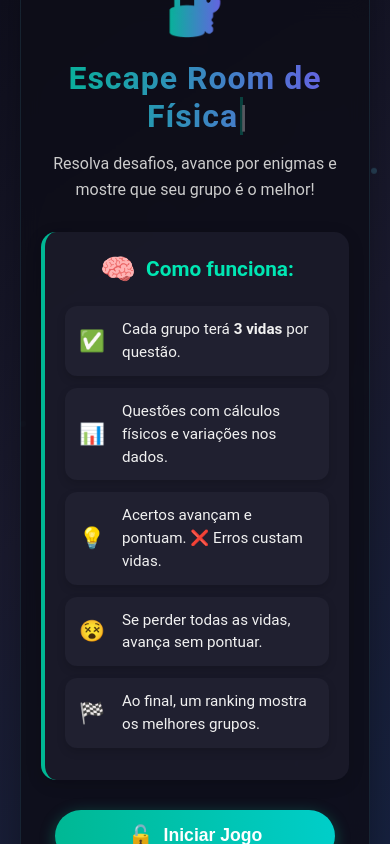
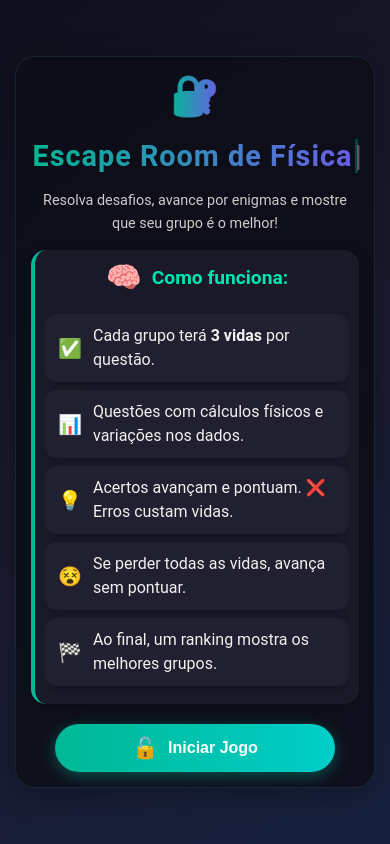
Before and after one commit to DiogoDemetrius/scaperoom-fisica, a React (Create React App) app: page / in a window 390 px wide. Built offline with nearby package versions, Linux system fonts and the light colour scheme.

Commit message:
att side bar telas

```diff
--- a/src/pages/Home.css
+++ b/src/pages/Home.css
@@ -7,17 +7,23 @@
 
 html, body {
   height: 100%;
+  min-height: 100vh;
   font-family: 'Segoe UI', sans-serif;
   background: linear-gradient(145deg, #111, #1b1b1b, #222);
   color: #fff;
+  overflow-x: hidden;
 }
 
 /* Container principal com efeito de fundo */
 .home-container {
   position: relative;
   min-height: 100vh;
-  overflow: hidden;
+  width: 100%;
+  overflow-x: hidden;
+  overflow-y: auto;
   background: linear-gradient(145deg, #0f0f1d, #1a1a2e, #16213e);
+  display: flex;
+  flex-direction: column;
 }
 
 /* Partículas de fundo */
@@ -92,7 +98,8 @@ html, body {
   display: flex;
   justify-content: center;
   align-items: center;
-  height: 100vh;
+  min-height: 100vh;
+  width: 100%;
   padding: 20px;
   position: relative;
   z-index: 1;
@@ -108,6 +115,7 @@ html, body {
   padding: 30px;
   box-shadow: 0 8px 32px rgba(0, 0, 0, 0.3);
   border: 1px solid rgba(101, 224, 255, 0.1);
+  margin: 20px auto;
 }
 
 /* Logo container */
@@ -178,12 +186,18 @@ html, body {
   background: rgba(30, 30, 46, 0.7);
   border-radius: 15px;
   padding: 20px;
-  margin-bottom: 30px;
+  margin: 20px 0;
   border-left: 4px solid #00b894;
   box-shadow: 0 4px 15px rgba(0, 0, 0, 0.2);
+  overflow: hidden;
 }
 
 /* Regras */
+.home-rules {
+  width: 100%;
+  overflow: hidden;
+}
+
 .home-rules h3 {
   font-size: 1.5rem;
   margin-bottom: 20px;
@@ -215,6 +229,7 @@ html, body {
   color: #f1f1f1;
   box-shadow: 0 4px 8px rgba(0, 0, 0, 0.15);
   transition: transform 0.2s ease, box-shadow 0.2s ease;
+  width: 100%;
 }
 
 .rule-item:hover {
@@ -290,20 +305,22 @@ html, body {
 @media (max-width: 768px) {
   .home-content-centered {
     padding: 20px;
+    margin: 10px;
+    width: calc(100% - 20px);
   }
 
   .home-title {
-    font-size: 2.5rem;
-  }
-}
-
-@media (max-width: 600px) {
-  .home-title {
-    font-size: 2rem;
+    font-size: 2.2rem;
   }
 
   .home-subtitle {
     font-size: 1rem;
+    margin-bottom: 20px;
+  }
+
+  .card-container {
+    padding: 15px;
+    margin: 15px 0;
   }
 
   .home-rules h3 {
@@ -311,16 +328,196 @@ html, body {
   }
 
   .rule-item {
-    font-size: 0.95rem;
+    padding: 12px;
+    margin-bottom: 10px;
+  }
+}
+
+@media (max-width: 480px) {
+  .home-centered {
+    padding: 10px;
+  }
+
+  .home-content-centered {
+    padding: 15px;
+    margin: 5px;
+    width: calc(100% - 10px);
+  }
+
+  .card-container {
+    padding: 10px;
+    margin: 10px 0;
+  }
+
+  .home-title {
+    font-size: 1.8rem;
+  }
+
+  .home-subtitle {
+    font-size: 0.9rem;
+    margin-bottom: 15px;
+  }
+
+  .logo-icon {
+    font-size: 2.5rem;
+  }
+
+  .home-rules h3 {
+    font-size: 1.2rem;
+  }
+
+  .rule-item {
+    padding: 10px;
+    margin-bottom: 8px;
+  }
+
+  .rule-emoji {
+    font-size: 1.2rem;
+    margin-right: 8px;
+  }
+
+  .start-button {
+    padding: 12px 24px;
+    font-size: 1rem;
+  }
+}
+
+@media (max-height: 600px) {
+  .home-centered {
+    padding: 10px;
+    min-height: auto;
+  }
+
+  .home-content-centered {
+    margin: 10px auto;
+  }
+
+  .card-container {
+    margin: 10px 0;
+  }
+
+  .logo-container {
+    margin-bottom: 10px;
+  }
+
+  .home-rules ul {
+    margin-bottom: 15px;
+  }
+}
+
+/* Ajustes para telas muito pequenas */
+@media (max-width: 320px) {
+  .home-centered {
+    padding: 5px;
+  }
+
+  .home-content-centered {
+    padding: 10px;
+    margin: 5px;
+  }
+
+  .card-container {
+    padding: 8px;
+    margin: 8px 0;
+  }
+
+  .home-title {
+    font-size: 1.5rem;
+  }
+
+  .home-subtitle {
+    font-size: 0.8rem;
+  }
+
+  .home-rules h3 {
+    font-size: 1.1rem;
+  }
+
+  .rule-item {
+    padding: 8px;
+    margin-bottom: 6px;
+  }
+
+  .start-button {
+    padding: 10px 20px;
+    font-size: 0.9rem;
+  }
+}
+
+.rules-list {
+  list-style: none;
+  padding: 0;
+  margin: 0;
+  width: 100%;
+}
+
+.title-text {
+  display: inline-block;
+  word-break: break-word;
+}
+
+/* Ajustes para scroll em telas muito pequenas */
+@media (max-height: 500px) {
+  .home-container {
+    min-height: 100%;
+    height: auto;
+  }
+
+  .home-centered {
+    min-height: 100%;
+    height: auto;
+    align-items: flex-start;
+    padding-top: 20px;
+    padding-bottom: 20px;
+  }
+
+  .home-content-centered {
+    margin: 0 auto;
+  }
+
+  .rules-list {
+    max-height: 200px;
+    overflow-y: auto;
+    padding-right: 10px;
+  }
+
+  .rules-list::-webkit-scrollbar {
+    width: 6px;
+  }
+
+  .rules-list::-webkit-scrollbar-track {
+    background: rgba(255, 255, 255, 0.1);
+    border-radius: 3px;
+  }
+
+  .rules-list::-webkit-scrollbar-thumb {
+    background: rgba(101, 224, 255, 0.3);
+    border-radius: 3px;
+  }
+}
+
+/* Ajustes para dispositivos muito estreitos */
+@media (max-width: 360px) {
+  .home-content-centered {
     padding: 12px;
   }
 
+  .card-container {
+    padding: 10px;
+  }
+
+  .rule-item {
+    padding: 5px;
+  }
+
   .rule-emoji {
-    font-size: 1.3rem;
+    font-size: 1rem;
+    margin-right: 6px;
   }
 
   .start-button {
-    font-size: 1.1rem;
-    padding: 14px 28px;
+    width: 100%;
+    max-width: 250px;
+    margin: 0 auto;
   }
 }
--- a/src/pages/Home.js
+++ b/src/pages/Home.js
@@ -25,29 +25,30 @@ const Home = () => {
   return (
     <div className="home-container">
       <div className="particles-background">
-        {Array(20).fill().map((_, i) => (
+        {Array(10).fill().map((_, i) => (
           <div key={i} className="particle"></div>
         ))}
       </div>
 
-      <div className="home-centered">
+      <main className="home-centered">
         <div className="home-content-centered">
-          <div className="logo-container">
+          <header className="logo-container">
             <div className="logo-icon">🔐</div>
-          </div>
+          </header>
 
           <h1 className="home-title">
-            {animatedText}<span className="cursor">|</span>
+            <span className="title-text">{animatedText}</span>
+            <span className="cursor">|</span>
           </h1>
 
           <p className="home-subtitle">
             Resolva desafios, avance por enigmas e mostre que seu grupo é o melhor!
           </p>
 
-          <div className="card-container">
+          <section className="card-container">
             <div className="home-rules">
               <h3><span className="rule-icon">🧠</span> Como funciona:</h3>
-              <ul>
+              <ul className="rules-list">
                 <li className="rule-item">
                   <span className="rule-emoji">✅</span>
                   <span className="rule-text">Cada grupo terá <strong>3 vidas</strong> por questão.</span>
@@ -70,19 +71,19 @@ const Home = () => {
                 </li>
               </ul>
             </div>
-          </div>
+          </section>
 
+          <footer>
             <button
               className="start-button"
               onClick={() => navigate("/login")}
-            onMouseEnter={(e) => e.target.classList.add('button-hover')}
-            onMouseLeave={(e) => e.target.classList.remove('button-hover')}
             >
               <span className="button-icon">🔓</span>
               <span className="button-text">Iniciar Jogo</span>
             </button>
+          </footer>
         </div>
-      </div>
+      </main>
     </div>
   );
 };
```
Lines whose indentation alone changed are shown as unchanged.
